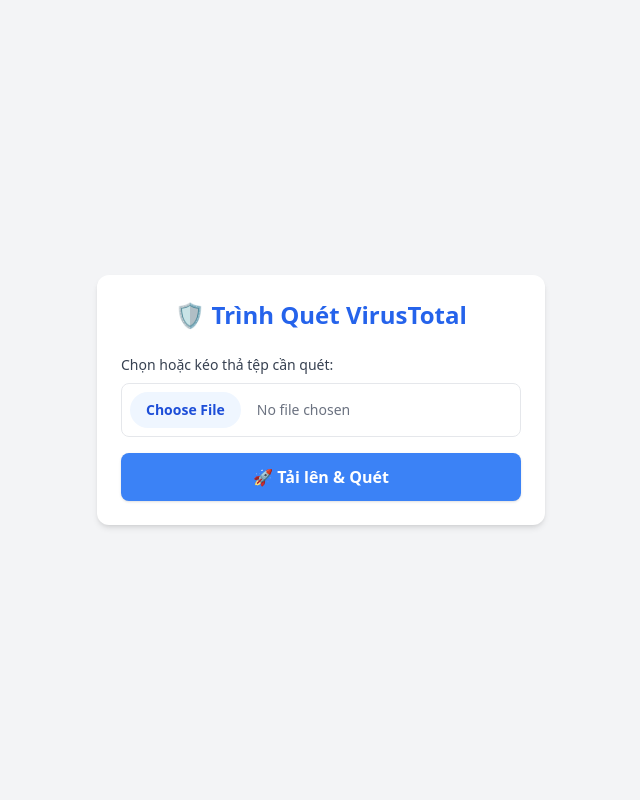
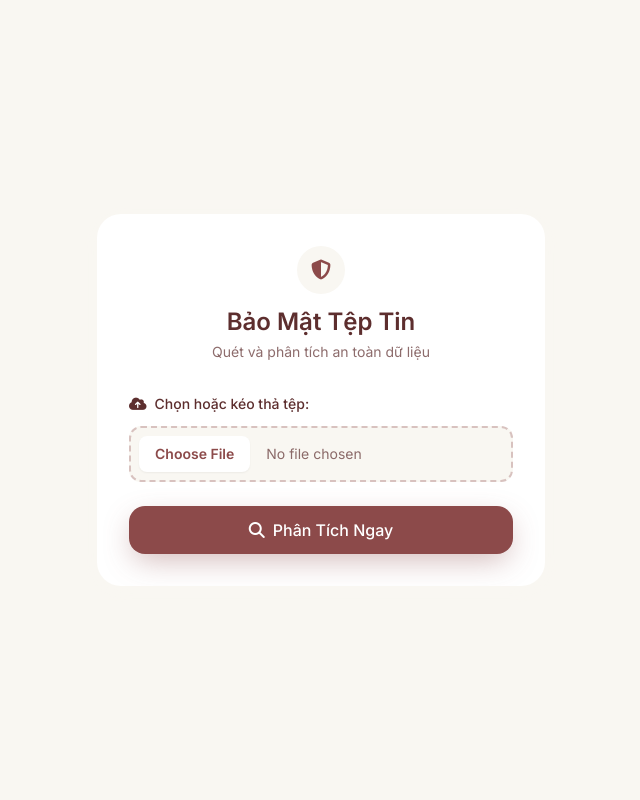
Before and after one commit to patonline85/scanvrtotal, a Flask app: page / in a window 1280 px wide. Shown: the whole page, without its empty margins (319-959 px from the left). Run offline with Flask 3, Linux system fonts and the light colour scheme; some libraries are stand-ins or nearby versions.

Commit message:
Update index.html

```diff
--- a/templates/index.html
+++ b/templates/index.html
@@ -3,51 +3,137 @@
 <head>
     <meta charset="UTF-8">
     <meta name="viewport" content="width=device-width, initial-scale=1.0">
-    <title>VT Scanner (Docker)</title>
+    <title>VT Scanner | Pháp Môn Tâm Linh</title>
+
+    <link rel="stylesheet" href="https://cdnjs.cloudflare.com/ajax/libs/font-awesome/6.4.0/css/all.min.css">
+
     <script src="https://cdn.tailwindcss.com"></script>
+    <link href="https://fonts.googleapis.com/css2?family=Inter:wght@300;400;500;600&family=JetBrains+Mono&display=swap" rel="stylesheet">
+    <script>
+        tailwind.config = {
+            theme: {
+                extend: {
+                    colors: {
+                        paper: '#F9F7F2',
+                        ink: '#5D2E2E',
+                        clay: '#8C4A4A',
+                        clayHover: '#7A3E3E',
+                    },
+                    fontFamily: {
+                        sans: ['Inter', 'sans-serif'],
+                        mono: ['JetBrains Mono', 'monospace'],
+                    },
+                    boxShadow: {
+                        'paper': '0 4px 20px -2px rgba(93, 46, 46, 0.1)',
+                        'float': '0 10px 30px -5px rgba(140, 74, 74, 0.4)',
+                    }
+                }
+            }
+        }
+    </script>
+
+    <style>
+        /* Custom Scrollbar */
+        ::-webkit-scrollbar {
+            width: 6px;
+            height: 6px;
+        }
+        ::-webkit-scrollbar-track {
+            background: #F9F7F2;
+        }
+        ::-webkit-scrollbar-thumb {
+            background: #8C4A4A;
+            border-radius: 10px;
+        }
+        ::-webkit-scrollbar-thumb:hover {
+            background: #7A3E3E;
+        }
+
+        /* Ẩn input file mặc định và custom lại nút */
+        input[type="file"]::file-selector-button {
+            transition: all 0.3s ease;
+        }
+    </style>
 </head>
-<body class="bg-gray-100 p-4 font-sans flex items-center justify-center min-h-screen">
-    <div class="max-w-md w-full bg-white rounded-xl shadow-md overflow-hidden p-6">
-        <h1 class="text-2xl font-bold text-center text-blue-600 mb-6">🛡️ Trình Quét VirusTotal</h1>
+<body class="bg-paper text-ink font-sans min-h-screen flex items-center justify-center p-4">
 
-        <div id="selection-area">
-            <label class="block text-sm font-medium text-gray-700 mb-2">Chọn hoặc kéo thả tệp cần quét:</label>
-            <input type="file" id="fileInput" class="block w-full text-sm text-gray-500 file:mr-4 file:py-2 file:px-4 file:rounded-full file:border-0 file:text-sm file:font-semibold file:bg-blue-50 file:text-blue-700 hover:file:bg-blue-100 mb-4 border p-2 rounded-lg cursor-pointer">
+    <div class="max-w-7xl mx-auto w-full flex justify-center">
 
-            <button onclick="startScan()" class="w-full bg-blue-500 hover:bg-blue-700 text-white font-bold py-3 px-4 rounded-lg shadow transition duration-200">
-                🚀 Tải lên & Quét
-            </button>
-        </div>
+        <div class="w-full max-w-md bg-white rounded-3xl shadow-paper overflow-hidden p-8 transition-all duration-300">
 
-        <div id="loading-area" class="hidden text-center py-6">
-            <div class="animate-spin inline-block w-10 h-10 border-4 border-blue-500 border-t-transparent rounded-full mb-4"></div>
-            <h2 class="text-xl font-semibold text-gray-800">Đang phân tích tệp...</h2>
-            <p id="countdown" class="text-red-500 font-bold text-3xl mt-2">60</p>
-            <p class="text-sm text-gray-500 mt-2">Vui lòng không đóng trang web</p>
-        </div>
+            <div class="text-center mb-8">
+                <div class="inline-flex items-center justify-center w-12 h-12 bg-paper rounded-full mb-3 text-clay">
+                    <i class="fa-solid fa-shield-halved text-xl"></i>
+                </div>
+                <h1 class="text-2xl font-semibold text-ink">Bảo Mật Tệp Tin</h1>
+                <p class="text-sm text-ink/70 mt-1">Quét và phân tích an toàn dữ liệu</p>
+            </div>
 
-        <div id="result-area" class="hidden mt-6">
-            <h2 class="text-xl font-bold text-center mb-4 border-b pb-2">Báo Cáo Chi Tiết</h2>
-            <div class="grid grid-cols-3 gap-4 text-center mb-6">
-                <div class="bg-red-100 p-3 rounded-lg border border-red-300">
-                    <p class="text-sm text-red-600 font-semibold">Độc hại</p>
-                    <p id="res-mal" class="text-2xl font-bold text-red-600">0</p>
+            <div id="selection-area" class="transition-all duration-300">
+                <label class="block text-sm font-medium text-ink mb-3"><i class="fa-solid fa-cloud-arrow-up mr-2"></i>Chọn hoặc kéo thả tệp:</label>
+
+                <div class="relative mb-6">
+                    <input type="file" id="fileInput"
+                           class="block w-full text-sm text-ink/70 bg-paper rounded-xl border-2 border-dashed border-clay/30 p-2 cursor-pointer hover:border-clay transition-all duration-300
+                           file:mr-4 file:py-2 file:px-4 file:rounded-lg file:border-0 file:text-sm file:font-semibold file:bg-white file:text-clay file:shadow-sm hover:file:bg-clay hover:file:text-white">
                 </div>
-                <div class="bg-yellow-100 p-3 rounded-lg border border-yellow-300">
-                    <p class="text-sm text-yellow-600 font-semibold">Nghi ngờ</p>
-                    <p id="res-sus" class="text-2xl font-bold text-yellow-600">0</p>
+
+                <button onclick="startScan()" class="w-full bg-clay text-white font-medium py-3 px-4 rounded-2xl shadow-float hover:-translate-y-1 active:scale-95 transition-all duration-300 flex items-center justify-center gap-2">
+                    <i class="fa-solid fa-magnifying-glass"></i> Phân Tích Ngay
+                </button>
+            </div>
+
+            <div id="loading-area" class="hidden text-center py-6 transition-all duration-300">
+                <div class="relative w-16 h-16 mx-auto mb-6">
+                    <div class="absolute inset-0 rounded-full border-4 border-paper"></div>
+                    <div class="absolute inset-0 rounded-full border-4 border-clay border-t-transparent animate-spin"></div>
+                    <div class="absolute inset-0 flex items-center justify-center text-clay">
+                        <i class="fa-solid fa-microchip text-sm"></i>
+                    </div>
                 </div>
-                <div class="bg-green-100 p-3 rounded-lg border border-green-300">
-                    <p class="text-sm text-green-600 font-semibold">An toàn</p>
-                    <p id="res-und" class="text-2xl font-bold text-green-600">0</p>
+
+                <h2 class="text-lg font-medium text-ink mb-1">Đang tiến hành phân tích...</h2>
+                <p class="text-sm text-ink/60 mb-4">Vui lòng không đóng trình duyệt</p>
+
+                <div class="bg-paper rounded-xl py-3 px-4 inline-block border border-clay/10">
+                    <span class="text-sm text-ink/70 mr-2">Thời gian còn lại:</span>
+                    <span id="countdown" class="font-mono text-clay font-bold text-2xl">60</span><span class="font-mono text-clay text-sm">s</span>
                 </div>
             </div>
-            <a id="vt-link" href="#" target="_blank" class="block w-full text-center bg-gray-800 hover:bg-gray-900 text-white font-bold py-2 px-4 rounded-lg">
-                🌐 Xem chi tiết trên Web
-            </a>
-            <button onclick="location.reload()" class="w-full mt-3 bg-gray-200 hover:bg-gray-300 text-gray-800 font-semibold py-2 px-4 rounded-lg">
-                Quét tệp khác
-            </button>
+
+            <div id="result-area" class="hidden mt-2 transition-all duration-300">
+                <h2 class="text-lg font-semibold text-center mb-5 text-ink flex items-center justify-center gap-2">
+                    <i class="fa-solid fa-clipboard-check text-clay"></i> Báo Cáo Chi Tiết
+                </h2>
+
+                <div class="grid grid-cols-1 md:grid-cols-3 gap-3 mb-8">
+                    <div class="bg-paper p-4 rounded-2xl border border-clay/20 flex flex-col items-center justify-center">
+                        <i class="fa-solid fa-bug text-clay mb-2"></i>
+                        <p class="text-xs text-ink/80 font-medium uppercase tracking-wider mb-1">Độc hại</p>
+                        <p id="res-mal" class="font-mono text-2xl font-bold text-clay">0</p>
+                    </div>
+                    <div class="bg-paper p-4 rounded-2xl border border-ink/20 flex flex-col items-center justify-center">
+                        <i class="fa-solid fa-triangle-exclamation text-ink/70 mb-2"></i>
+                        <p class="text-xs text-ink/80 font-medium uppercase tracking-wider mb-1">Nghi ngờ</p>
+                        <p id="res-sus" class="font-mono text-2xl font-bold text-ink">0</p>
+                    </div>
+                    <div class="bg-paper p-4 rounded-2xl border border-green-800/20 flex flex-col items-center justify-center">
+                        <i class="fa-solid fa-shield-check text-green-800/70 mb-2"></i>
+                        <p class="text-xs text-ink/80 font-medium uppercase tracking-wider mb-1">An toàn</p>
+                        <p id="res-und" class="font-mono text-2xl font-bold text-green-800">0</p>
+                    </div>
+                </div>
+
+                <div class="space-y-3">
+                    <a id="vt-link" href="#" target="_blank" class="w-full bg-ink text-paper font-medium py-3 px-4 rounded-2xl shadow-md hover:-translate-y-1 active:scale-95 transition-all duration-300 flex items-center justify-center gap-2">
+                        <i class="fa-solid fa-globe"></i> Xem trên VirusTotal
+                    </a>
+                    <button onclick="location.reload()" class="w-full bg-paper text-ink border border-ink/10 font-medium py-3 px-4 rounded-2xl hover:bg-white hover:shadow-sm hover:-translate-y-1 active:scale-95 transition-all duration-300 flex items-center justify-center gap-2">
+                        <i class="fa-solid fa-rotate-right"></i> Quét Tệp Khác
+                    </button>
+                </div>
+            </div>
+
         </div>
     </div>
 
@@ -69,6 +155,7 @@
             formData.append('file', file);
 
             try {
+                // Giả lập API fetch cho UI demo nếu không có backend thực tế
                 const res = await fetch('/scan', { method: 'POST', body: formData });
                 const data = await res.json();
 
@@ -110,7 +197,7 @@
                 }, 60000);
 
             } catch (err) {
-                alert("Đã xảy ra lỗi mạng hoặc hệ thống!");
+                alert("Đã xảy ra lỗi mạng hoặc hệ thống! (Nếu bạn đang chạy local không có Backend, lỗi này là bình thường)");
                 location.reload();
             }
         }
```
